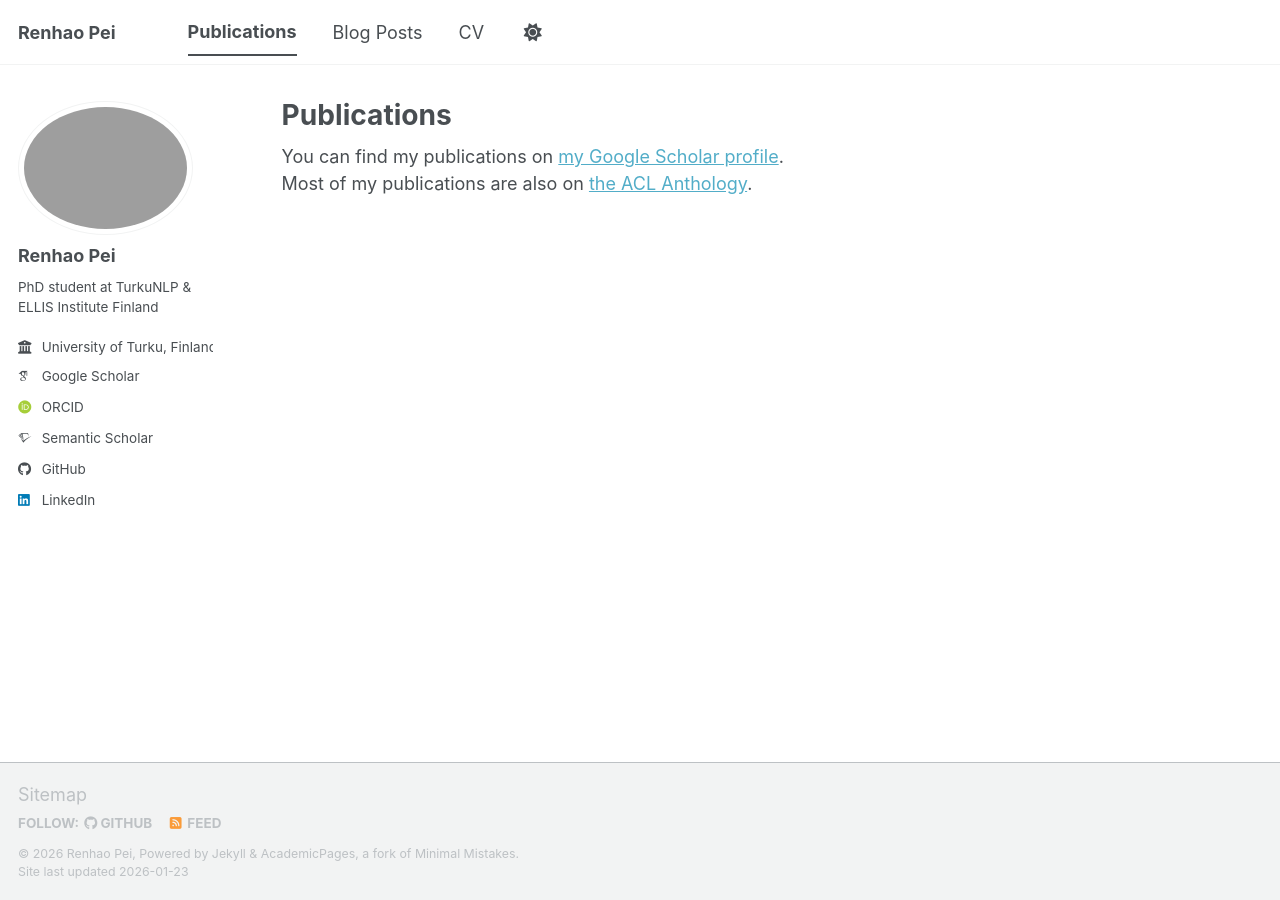
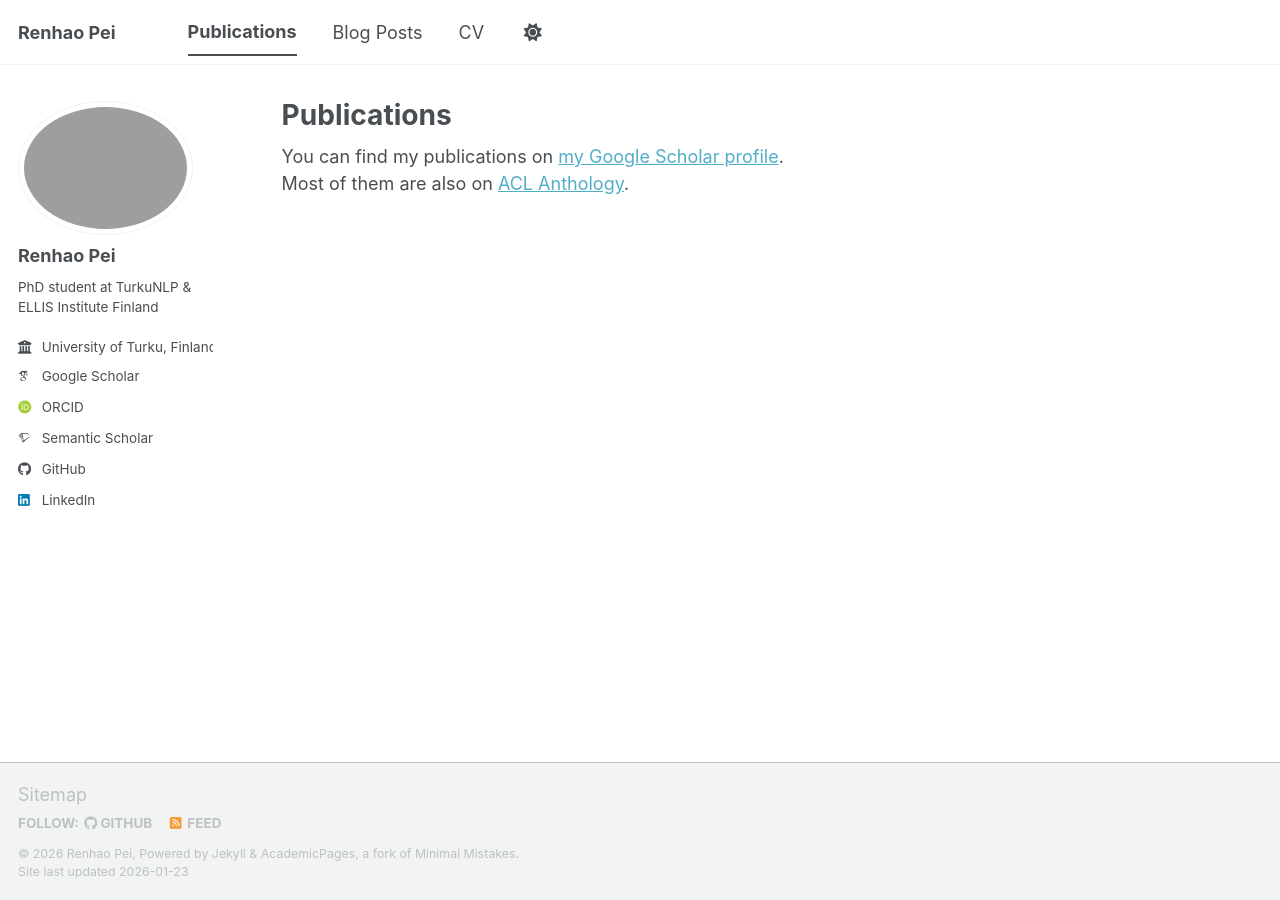
Before and after one commit to Peirh/peirh.github.io, a Jekyll site: the page built from _pages/publications.html, in a window 1280 px wide. Built offline with Jekyll 4.4.1, drawn with Linux system fonts in a browser that asks for light colours; some web fonts are replaced; a script bundle is joined from its source files by our own code; library files that are not in the unit come from our copies.

Commit message:
Update publication reference wording in HTML

```diff
--- a/_pages/publications.html
+++ b/_pages/publications.html
@@ -8,7 +8,7 @@ author_profile: true
 {% if site.author.googlescholar %}
   <div class="wordwrap">You can find my publications on <a href="{{site.author.googlescholar}}">my Google Scholar profile</a>.</div>
 {% endif %}
-<div class="wordwrap">Most of my publications are also on <a href="https://aclanthology.org/people/renhao-pei/">the ACL Anthology</a>.</div>
+<div class="wordwrap">Most of them are also on <a href="https://aclanthology.org/people/renhao-pei/">ACL Anthology</a>.</div>
 
 {% include base_path %}
 
```
